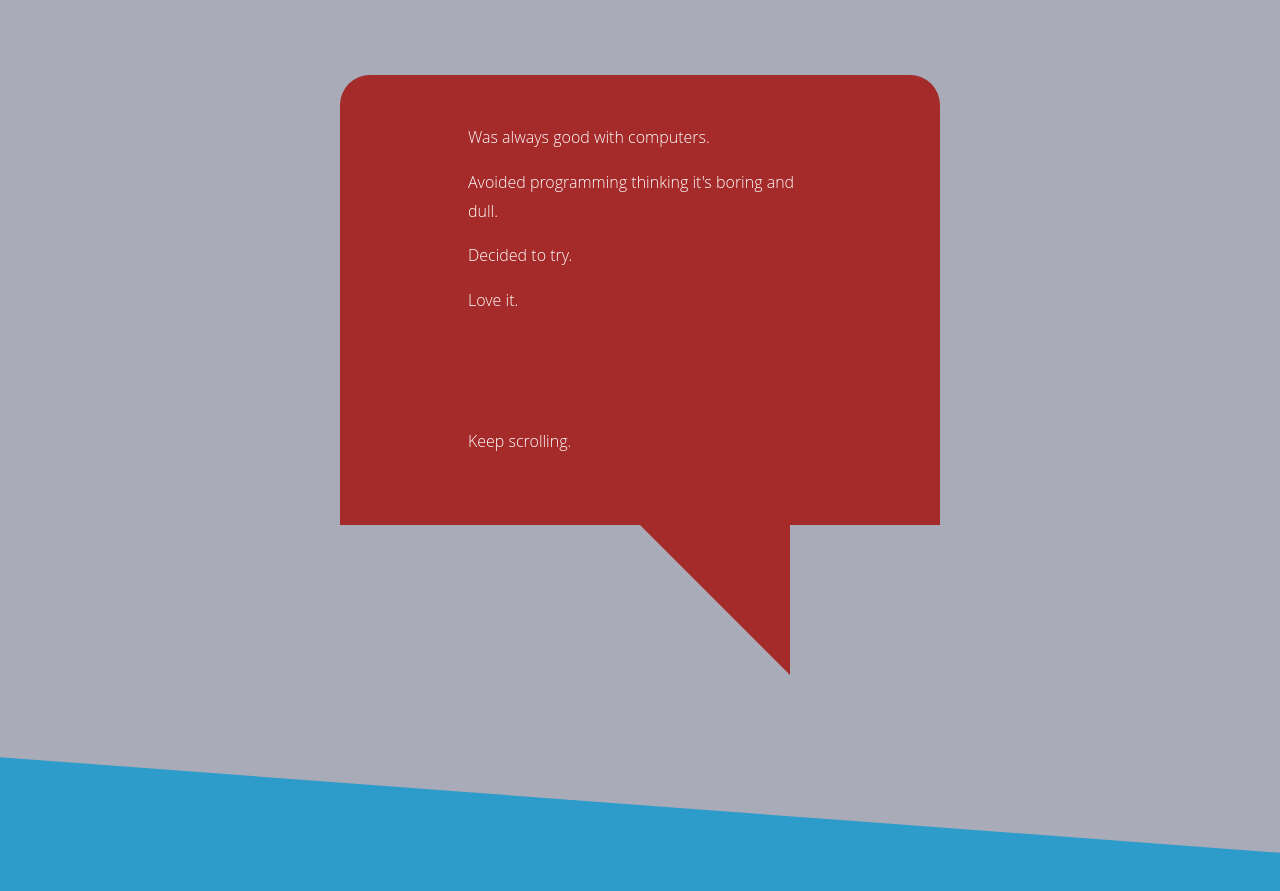
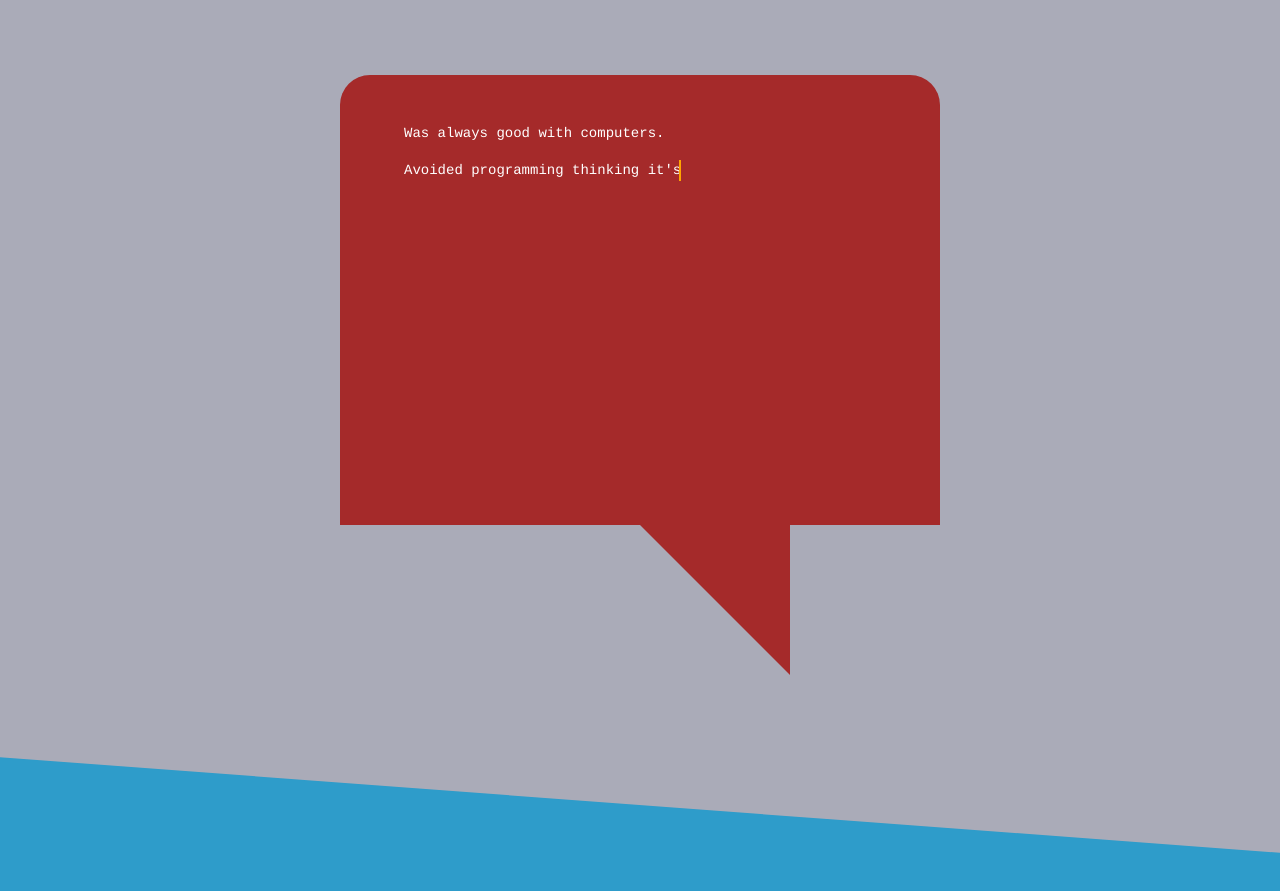
Before and after one commit to vaheaslanyan/portfolio, a React (Create React App) app: page / in a window 1280 px wide. Shown: the part 960-1851 px from the top of the page. Built offline with nearby package versions, Linux system fonts and the light colour scheme.

Commit message:
add about.js animation

```diff
--- a/src/App.css
+++ b/src/App.css
@@ -261,12 +261,190 @@ body {
   padding: 3rem 4rem;
 }
 
+/*
 .about-content p {
+  border-right: 2px solid white;
+  white-space: nowrap;
   font-weight: 100;
   text-align: left;
   line-height: 1.8;
   margin-left: 4rem;
   margin-right: 4rem;
+}
+
+.about-content .p1 {
+  animation: type1 3s steps(31);
+  width: 31ch;
+  overflow: hidden;
+}
+
+@keyframes type1 {
+  0% {
+    width: 0ch;
+  }
+  100% {
+    width: 31ch;
+  }
+} */
+
+.about-content p {
+  border-right: 0.15em solid orange;
+  font-family: "Courier";
+  font-size: 14px;
+  white-space: nowrap;
+  overflow: hidden;
+}
+
+@media only screen and (max-width: 600px) {
+  .about-content p {
+    font-size: 10px;
+    margin-left: 4rem;
+  }
+}
+
+.about-content p:nth-child(1) {
+  width: 31ch;
+  -webkit-animation: type 2s steps(31, end);
+  animation: type 3s steps(31, end);
+  -webkit-animation-fill-mode: forwards;
+  animation-fill-mode: forwards;
+}
+
+.about-content p:nth-child(2) {
+  width: 50ch;
+  opacity: 0;
+  -webkit-animation: type2 3s steps(50, end);
+  animation: type2 3s steps(50, end);
+  -webkit-animation-delay: 3s;
+  animation-delay: 3s;
+  -webkit-animation-fill-mode: forwards;
+  animation-fill-mode: forwards;
+}
+
+.about-content p:nth-child(3) {
+  width: 15ch;
+  opacity: 0;
+  -webkit-animation: type2 2s steps(15, end);
+  animation: type2 2s steps(15, end);
+  -webkit-animation-delay: 6s;
+  animation-delay: 6s;
+  -webkit-animation-fill-mode: forwards;
+  animation-fill-mode: forwards;
+}
+
+.about-content p:nth-child(4) {
+  width: 8ch;
+  opacity: 0;
+  -webkit-animation: type2 2s steps(8, end);
+  animation: type2 2s steps(8, end);
+  -webkit-animation-delay: 9s;
+  animation-delay: 9s;
+  -webkit-animation-fill-mode: forwards;
+  animation-fill-mode: forwards;
+}
+
+.about-content p:nth-child(5) {
+  position: absolute;
+  bottom: 200px;
+  width: 15ch;
+  opacity: 0;
+  -webkit-animation: type2 2s steps(15, end);
+  animation: type2 2s steps(15, end);
+  -webkit-animation-delay: 13s;
+  animation-delay: 13s;
+  -webkit-animation-fill-mode: forwards;
+  animation-fill-mode: forwards;
+}
+
+@keyframes type {
+  0% {
+    width: 0;
+  }
+  99.9% {
+    border-right: 0.15em solid orange;
+  }
+  100% {
+    border: none;
+  }
+}
+
+@-webkit-keyframes type {
+  0% {
+    width: 0;
+  }
+  99.9% {
+    border-right: 0.15em solid orange;
+  }
+  100% {
+    border: none;
+  }
+}
+
+@keyframes type2 {
+  0% {
+    width: 0;
+  }
+  1% {
+    opacity: 1;
+  }
+  99.9% {
+    border-right: 0.15em solid orange;
+  }
+  100% {
+    opacity: 1;
+    border: none;
+  }
+}
+
+@-webkit-keyframes type2 {
+  0% {
+    width: 0;
+  }
+  1% {
+    opacity: 1;
+  }
+  99.9% {
+    border-right: 0.15em solid orange;
+  }
+  100% {
+    opacity: 1;
+    border: none;
+  }
+}
+
+@keyframes type3 {
+  0% {
+    width: 0;
+  }
+  1% {
+    opacity: 1;
+  }
+  100% {
+    opacity: 1;
+  }
+}
+
+@-webkit-keyframes type3 {
+  0% {
+    width: 0;
+  }
+  1% {
+    opacity: 1;
+  }
+  100% {
+    opacity: 1;
+  }
+}
+
+@keyframes blink {
+  50% {
+    border-color: transparent;
+  }
+}
+@-webkit-keyframes blink {
+  50% {
+    border-color: tranparent;
+  }
 }
 
 /* Projects.js */
--- a/src/components/About.js
+++ b/src/components/About.js
@@ -18,10 +18,6 @@ const About = () => {
                   <p>Avoided programming thinking it's boring and dull.</p>
                   <p>Decided to try.</p>
                   <p>Love it.</p>
-                  <br />
-                  <br />
-                  <br />
-                  <br />
                   <p>Keep scrolling.</p>
                 </div>
               </Col>
```
